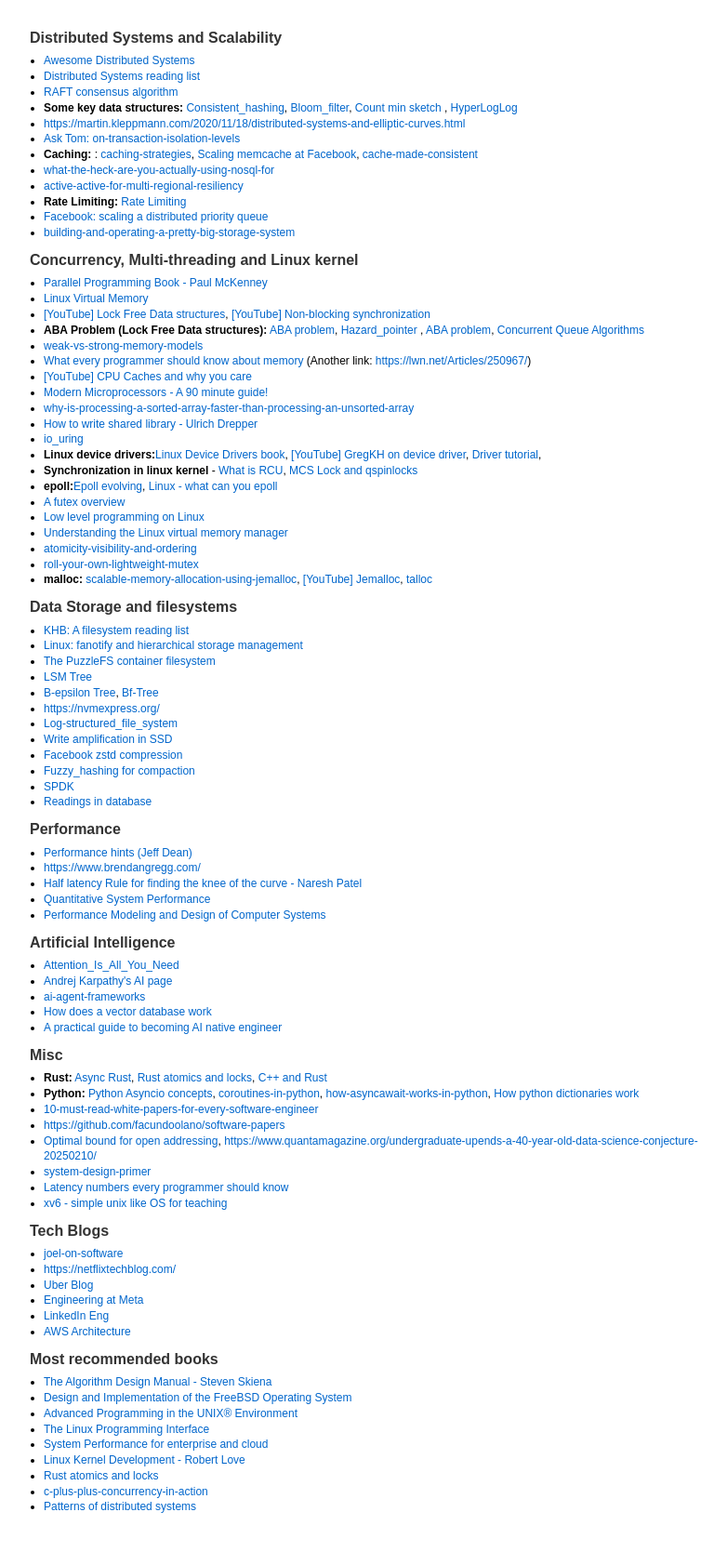
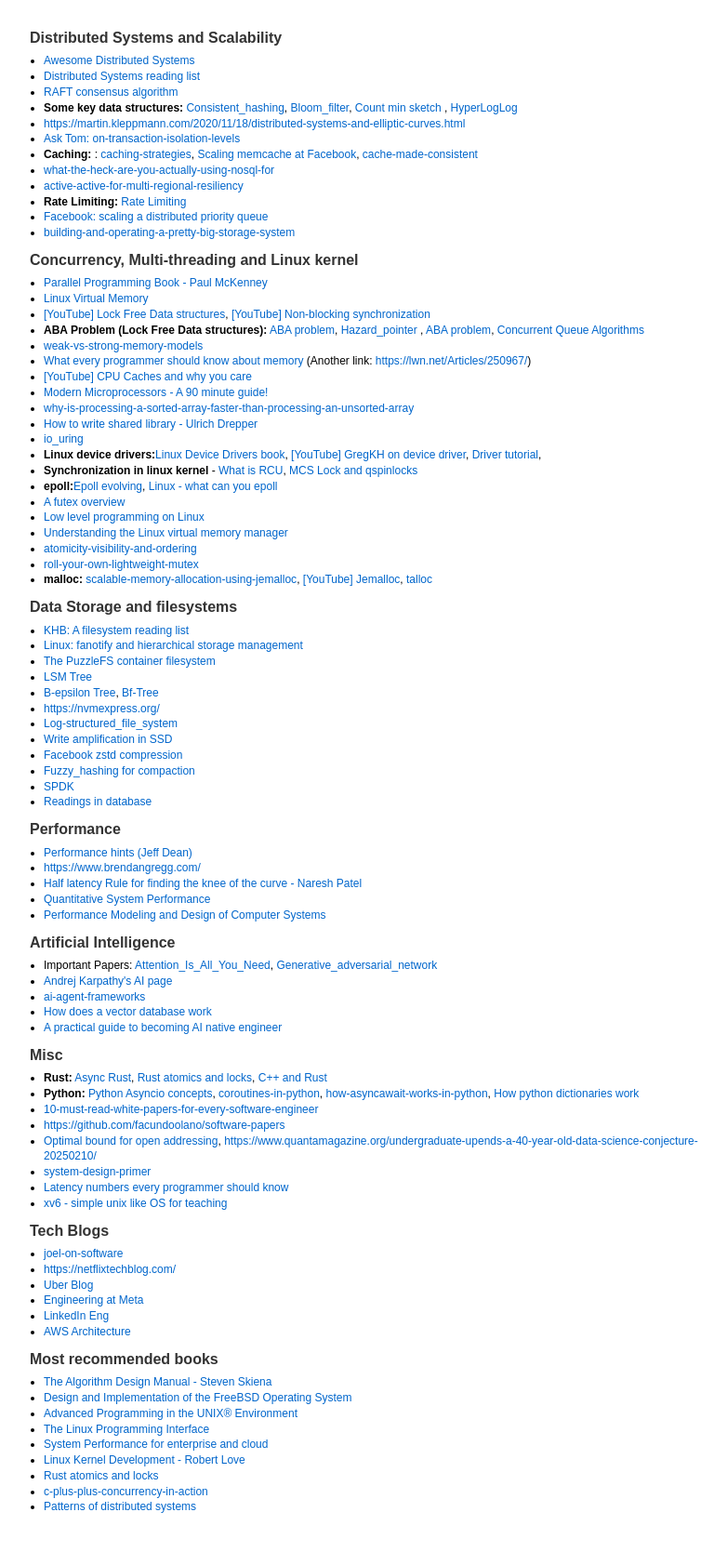
Before and after one commit to niraj17/niraj17.github.io, a Jekyll site: the page info/tech.html, which Jekyll copies as it is, in a window 1280 px wide. Shown: the whole page at 93% size, without its empty margins (223-1005 px from the left). Built offline with Jekyll 4.4.1, drawn with Linux system fonts in a browser that asks for light colours.

Commit message:
Update tech.html

```diff
--- a/info/tech.html
+++ b/info/tech.html
@@ -169,7 +169,7 @@
      <div class="section">
       <h2>Artificial Intelligence</h2>
      <ul>
-        <li><a href=https://en.wikipedia.org/wiki/Attention_Is_All_You_Need>Attention_Is_All_You_Need</a>
+        <li>Important Papers: <a href=https://en.wikipedia.org/wiki/Attention_Is_All_You_Need>Attention_Is_All_You_Need</a>, <a href=https://en.wikipedia.org/wiki/Generative_adversarial_network>Generative_adversarial_network</a>
 		<li><a href=https://karpathy.ai/>Andrej Karpathy's AI page</a>
 		<li><a href=https://www.geeksforgeeks.org/artificial-intelligence/ai-agent-frameworks/>ai-agent-frameworks</a></li>
 		 <li><a href=https://outcomeschool.com/blog/how-does-a-vector-database-work>How does a vector database work</a></li>
```
